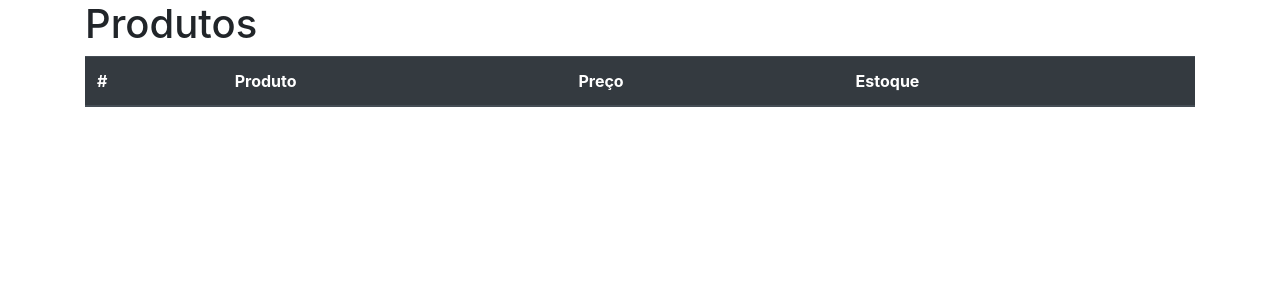
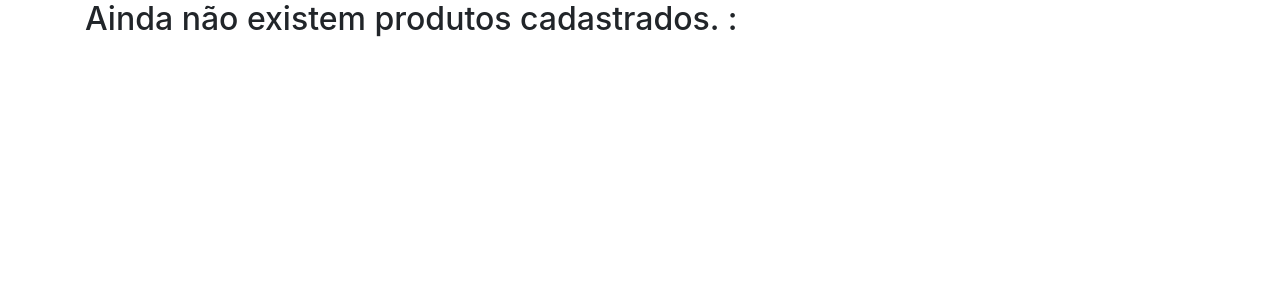
Before and after one commit to Junior2k5/django2, a Django app: page / in a window 1280 px wide. Shown: the top 300 px of the page. Run offline with Django 3.2, Linux system fonts and the light colour scheme; lists and menus that the app fills with data are empty; some libraries are stand-ins or nearby versions.

```diff
--- a/core/templates/index.html
+++ b/core/templates/index.html
@@ -10,6 +10,7 @@
 </head>
 <body>
     <div class="container">
+        {% if produto %}
         <h1>Produtos</h1>
         <table class="table table-dark">
             <thead>
@@ -45,6 +46,9 @@
                 {% endfor %}
             </tbody>
         </table>
+        {% else %}
+            <h2>Ainda não existem produtos cadastrados. :</h2>
+        {% endif %}
     </div>
 {% bootstrap_javascript jquery='full' %}
 </body>
```
